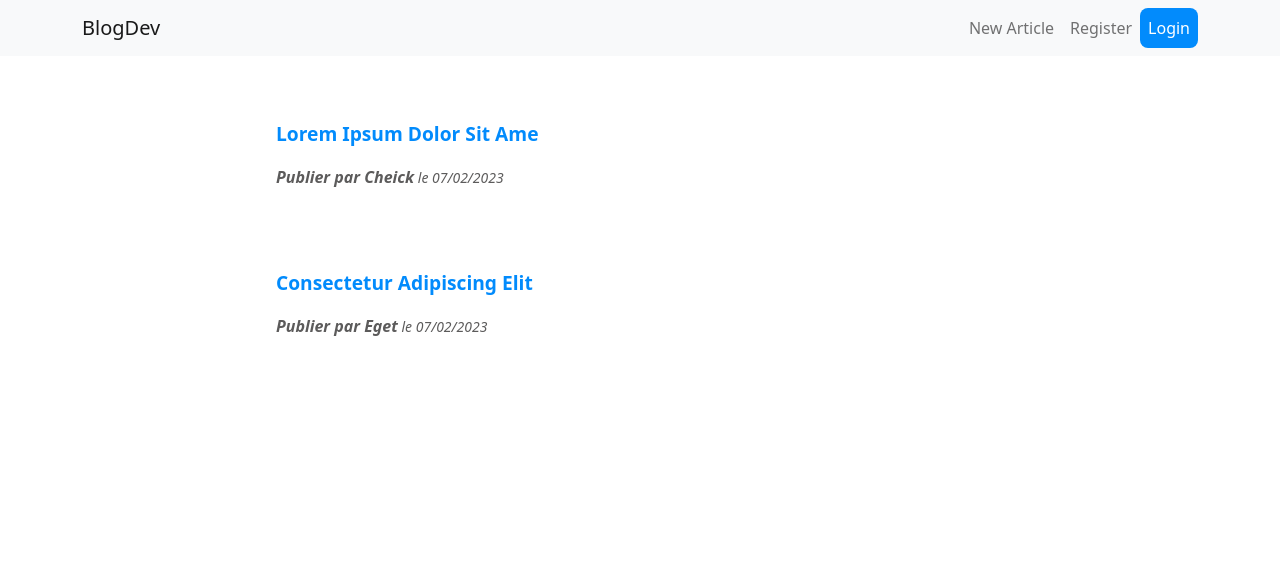
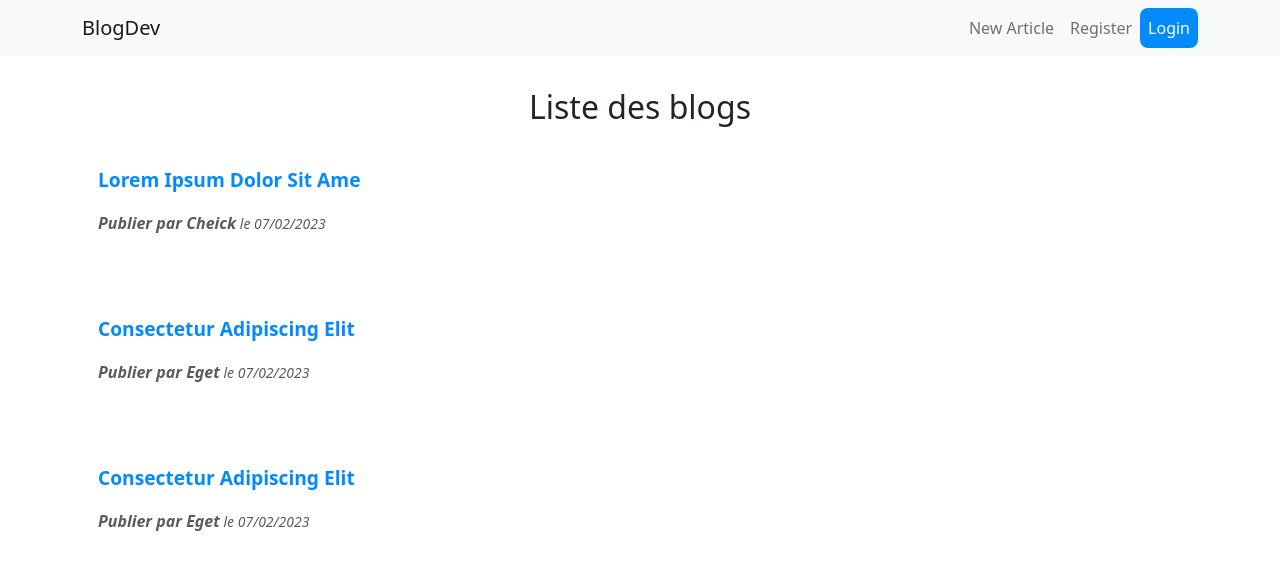
Before and after one commit to willl-8523/ReactCourse_by_Bproo, a React (Create React App) app: page / in a window 1280 px wide. Shown: the top 570 px of the page. Built offline with nearby package versions, Linux system fonts and the light colour scheme.

Commit message:
Use props in react

```diff
--- a/src/App.js
+++ b/src/App.js
@@ -8,7 +8,7 @@ function App() {
   return (
     <div className="App">
         <Navbar />
-      <div className='contenu'>
+      <div className='container'>
         <Home />
       </div>
     </div>
--- /dev/null
+++ b/src/BLogList.js
@@ -0,0 +1,23 @@
+const BlogList = ({ blogs, title }) => {
+
+    return (
+      <div className="bloglist">
+        <h2> { title } </h2>
+        {
+            blogs.map((blog) => (
+            <div className="blog" key={ blog.id }>
+                <a href="\" className="blog-titre">
+                { blog.title }
+                </a>
+                <p className="blog-author">
+                    Publier par { blog.author }
+                    <small className="blog-date"> le { blog.date }</small>
+                </p>
+            </div>
+            ))
+        }
+      </div>
+    );
+}
+
+export default BlogList;
--- a/src/Home.js
+++ b/src/Home.js
@@ -1,4 +1,5 @@
 import { useState } from 'react'
+import BlogList from './BLogList';
 
 const Home = () => {
     // const contenu = "Page d'acceuil";
@@ -64,25 +65,18 @@ const Home = () => {
         author: 'Eget',
         date: '07/02/2023',
       },
+      {
+        id: 3,
+        title: 'Consectetur adipiscing elit',
+        body: 'Lorem ipsum dolor sit amet, consectetur adipiscing elit, sed do eiusmod tempor incididunt ut labore et dolore magna aliqua. Congue mauris rhoncus aenean vel elit scelerisque mauris.',
+        author: 'Eget',
+        date: '07/02/2023',
+      },
     ]);
 
     return (
       <div className="home">
-        <div className="bloglist">
-          {
-            blogs.map( (blog) => (
-              <div className="blog">
-                <a href="\" className="blog-titre">
-                  { blog.title }
-                </a>
-                <p className="blog-author">
-                  Publier par { blog.author }
-                  <small className="blog-date"> le { blog.date }</small>
-                </p>
-              </div>
-            ))
-          }
-        </div>
+        <BlogList blogs={ blogs } title={ 'Liste des blogs' } />
       </div>
     );
 
--- a/src/index.css
+++ b/src/index.css
@@ -8,10 +8,10 @@
 /* style pour le contenu de la page home */
 
 /* content style */
-.contenu{
+/* .contenu{
   width: 760px;
   margin: 0 auto;
-}
+} */
 .bloglist{
   display: flex;
   flex-direction: column;
```
